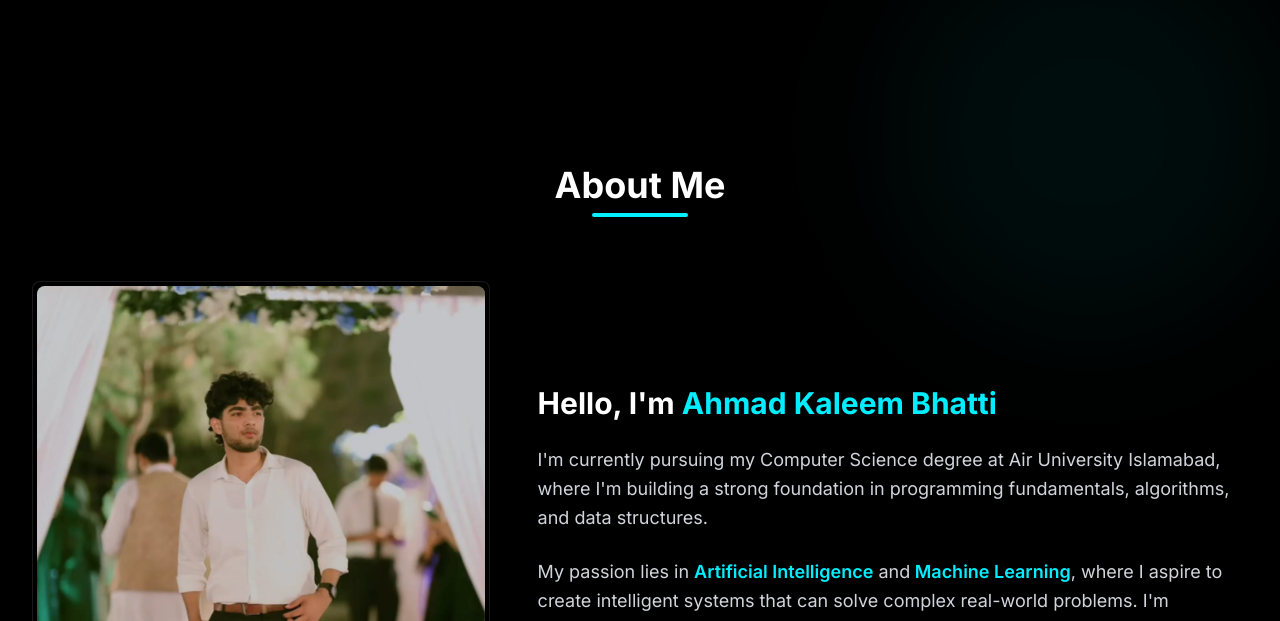
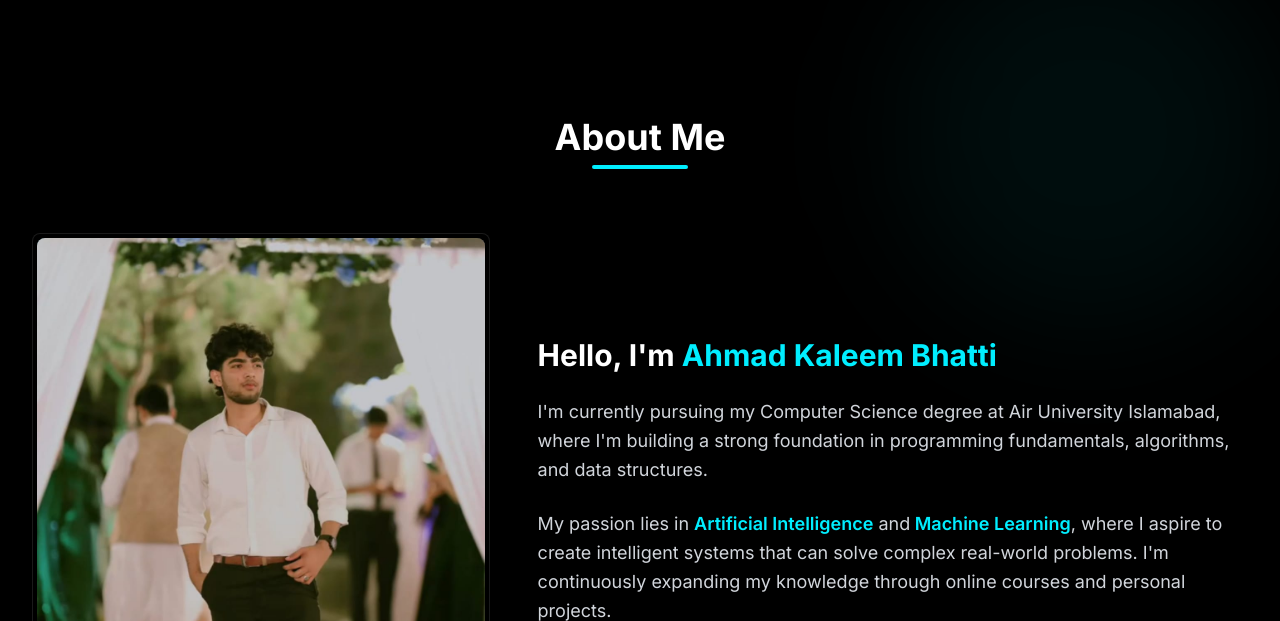
Before and after one commit to AhmaadKaleeem/portfolio_ahmad, a React (Create React App) app: page / in a window 1280 px wide. Shown: the part 859-1480 px from the top of the page. Built offline with nearby package versions, Linux system fonts and the light colour scheme.

Commit message:
Update portfolio

```diff
--- a/src/components/About.jsx
+++ b/src/components/About.jsx
@@ -19,7 +19,7 @@ const About = () => {
   ];
 
   return (
-    <section id="about" ref={ref} className="py-20 md:py-32 relative overflow-hidden">
+    <section id="about" ref={ref} className="pt-20 pb-8 md:pt-26 md:pb-8 relative overflow-hidden">
       {/* Subtle background decoration */}
       <div className="absolute top-0 right-0 w-[30vw] h-[30vw] rounded-full bg-primary-light/5 dark:bg-primary-dark/5 blur-3xl -z-10"></div>
       <div className="absolute bottom-0 left-0 w-[20vw] h-[20vw] rounded-full bg-secondary-light/5 dark:bg-secondary-dark/5 blur-3xl -z-10"></div>
--- a/src/components/Hero.jsx
+++ b/src/components/Hero.jsx
@@ -54,7 +54,7 @@ const Hero = () => {
   return (
     <section
       id="hero"
-      className="min-h-screen w-full flex items-center justify-center overflow-hidden pt-20 sm:pt-24"
+      className="min-h-screen w-full flex items-center justify-center overflow-hidden pt-24 md:pt-32 "
     >
       {/* Background grid with reduced complexity */}
       <div className="absolute inset-0 grid grid-cols-6 grid-rows-6 pointer-events-none opacity-10">
--- a/src/components/Projects.jsx
+++ b/src/components/Projects.jsx
@@ -149,7 +149,7 @@ const Projects = () => {
           transition={{ duration: 0.5, delay: 0.6 }}
         >
           <a
-            href="https://github.com/AhmadKaleem"
+            href="https://github.com/AhmaadKaleeem"
             target="_blank"
             rel="noreferrer"
             className="inline-flex items-center space-x-2 py-3 px-8 bg-transparent border border-cyan-500 text-cyan-400 font-medium rounded-md hover:bg-cyan-500/10 transition-all duration-300"
```
Also changed, not shown: 1 other file (tests, documents, lock files or other folders).
